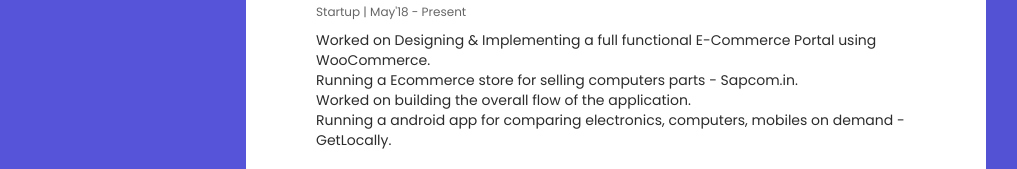
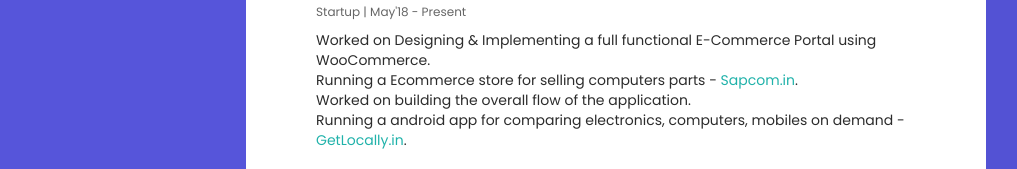
Before and after one commit to sapthagr7/sapthagr7.github.io, a plain HTML site: page index.html in a window 1280 px wide. Shown: the part 628-797 px from the top of the page, without its empty margins (154-1171 px from the left). Drawn offline with Linux system fonts and the light colour scheme.

```diff
--- a/index.html
+++ b/index.html
@@ -209,9 +209,9 @@
 										GetLocally.in - Offline Stores Price Aggregator on demand</h2>
 								<span>Startup | May'18 - Present</span>
 								<p>Worked on Designing & Implementing a full functional E-Commerce Portal using WooCommerce.</p>
-								<p>Running a Ecommerce store for selling computers parts - Sapcom.in.</p>
+								<p>Running a Ecommerce store for selling computers parts -  <a href="https://wwww.sapcom.in" style="color: lightseagreen">Sapcom.in</a>.</p>
 								<p>Worked on building the overall flow of the application.</p>
-								<p>Running a android app for comparing electronics, computers, mobiles on demand - GetLocally.</p>
+								<p>Running a android app for comparing electronics, computers, mobiles on demand - <a href="http://getlocally.in/" style="color: lightseagreen">GetLocally.in</a>.</p>
 							</div>
 					</div>
 
```
